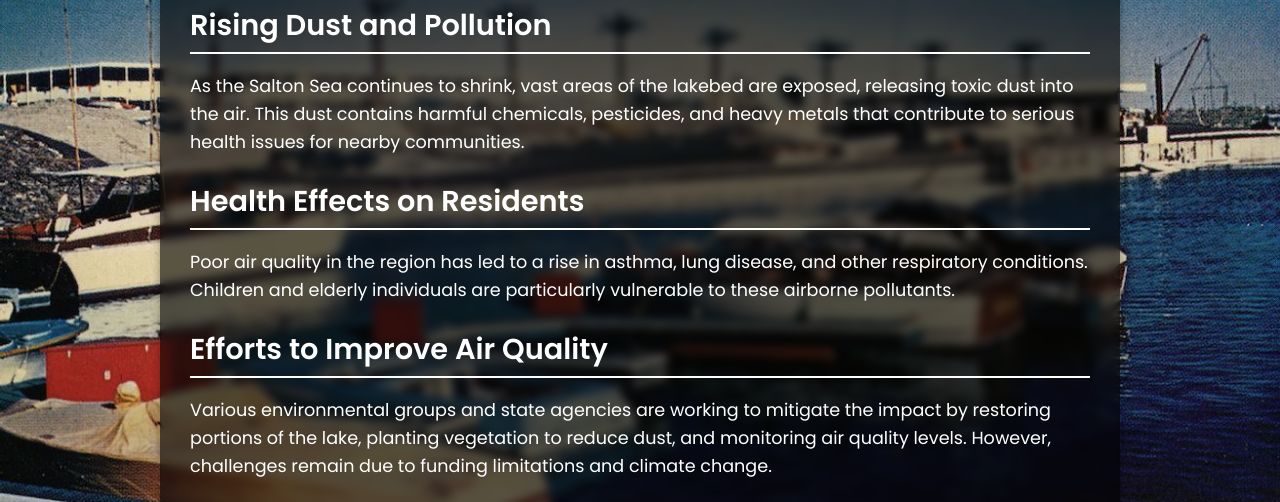
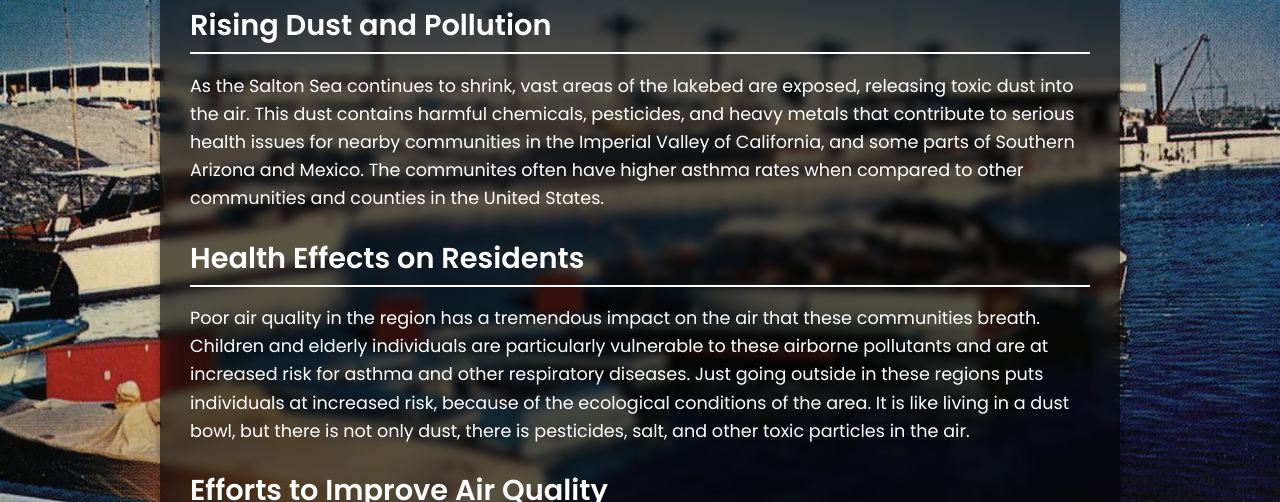
Before and after one commit to dustymustyrusty/capstoneproject, a plain HTML site: page links/airquality.html in a window 1280 px wide. Shown: the part 298-800 px from the top of the page. Drawn offline with Linux system fonts and the light colour scheme.

Commit message:
Update airquality.html

```diff
--- a/links/airquality.html
+++ b/links/airquality.html
@@ -24,17 +24,17 @@
         <h1>Air Quality Impact</h1>
         <h2>Rising Dust and Pollution</h2>
         <p>
-            As the Salton Sea continues to shrink, vast areas of the lakebed are exposed, releasing toxic dust into the air. This dust contains harmful chemicals, pesticides, and heavy metals that contribute to serious health issues for nearby communities.
+            As the Salton Sea continues to shrink, vast areas of the lakebed are exposed, releasing toxic dust into the air. This dust contains harmful chemicals, pesticides, and heavy metals that contribute to serious health issues for nearby communities in the Imperial Valley of California, and some parts of Southern Arizona and Mexico. The communites often have higher asthma rates when compared to other communities and counties in the United States.
         </p>
 
         <h2>Health Effects on Residents</h2>
         <p>
-            Poor air quality in the region has led to a rise in asthma, lung disease, and other respiratory conditions. Children and elderly individuals are particularly vulnerable to these airborne pollutants.
+            Poor air quality in the region has a tremendous impact on the air that these communities breath. Children and elderly individuals are particularly vulnerable to these airborne pollutants and are at increased risk for asthma and other respiratory diseases. Just going outside in these regions puts individuals at increased risk, because of the ecological conditions of the area. It is like living in a dust bowl, but there is not only dust, there is pesticides, salt, and other toxic particles in the air.
         </p>
 
         <h2>Efforts to Improve Air Quality</h2>
         <p>
-            Various environmental groups and state agencies are working to mitigate the impact by restoring portions of the lake, planting vegetation to reduce dust, and monitoring air quality levels. However, challenges remain due to funding limitations and climate change.
+            The State of California is working to mitigate the impact by restoring portions of the lake, planting vegetation to reduce dust, and monitoring air quality levels. A notable restoration effort involves placing haybales across the expsoed lake bed, which helps keep dust from spreading and floating with wind. However, challenges remain due to funding, climate change, and continued water conservation efforts across California and Arizona.
         </p>
     </main>
 
```
